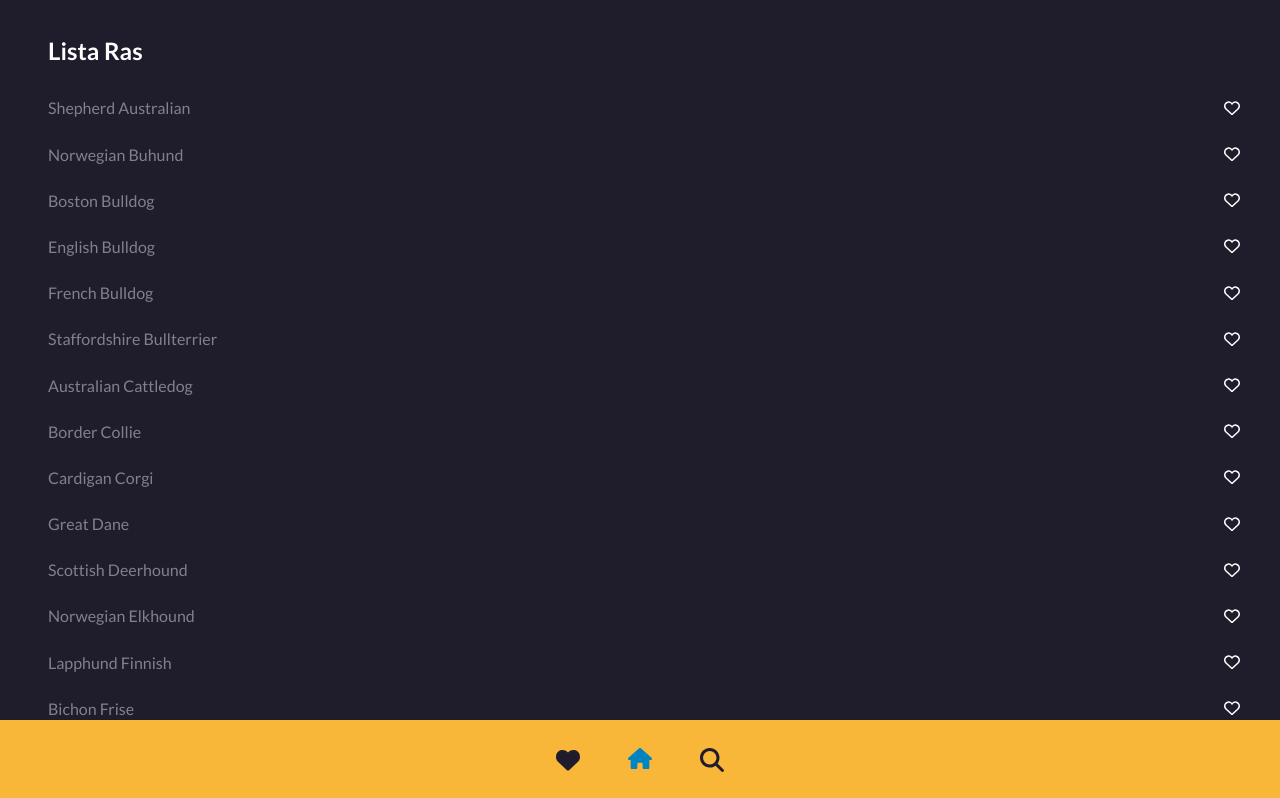
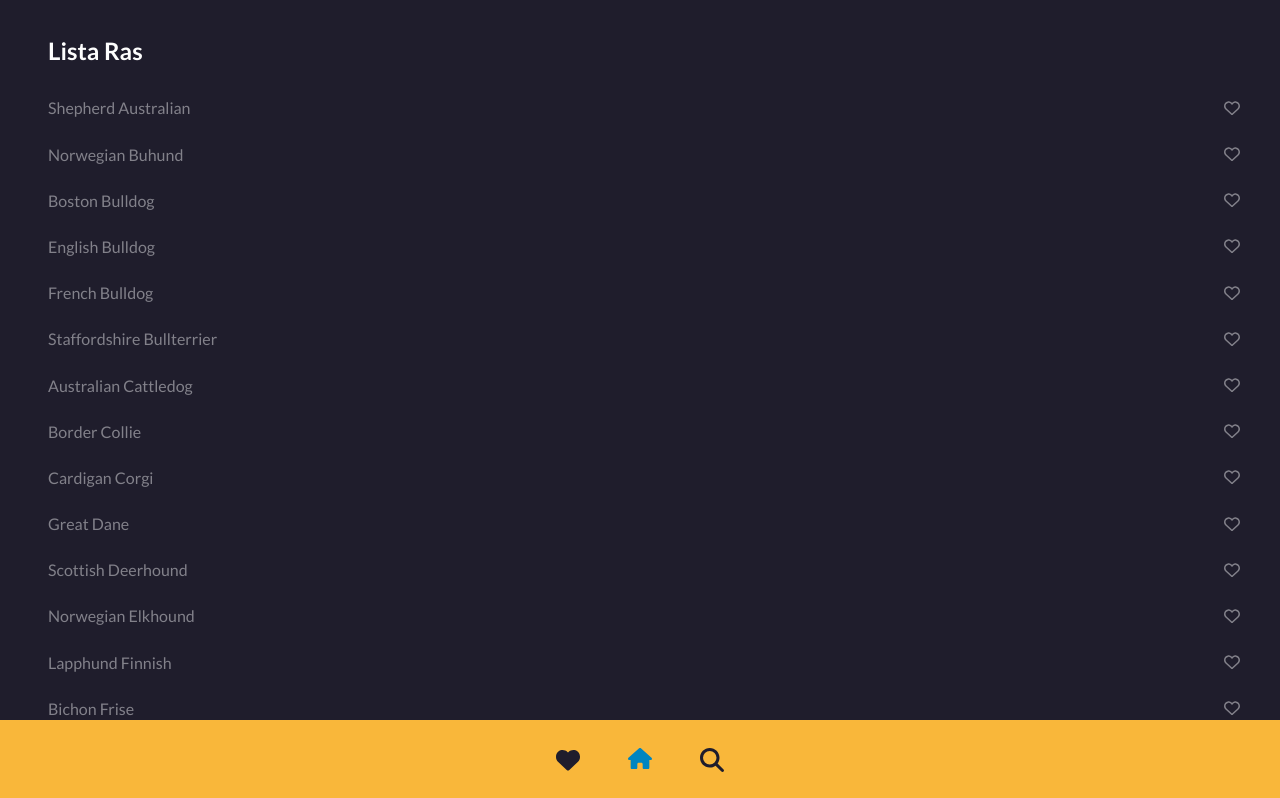
Before and after one commit to Kuba429/woof, a React (Vite) app: page / in a window 1280 px wide. Shown: the top 798 px of the page. Built offline with nearby package versions, Linux system fonts and the light colour scheme.

Commit message:
lepszy kolor ikon serduszek

```diff
--- a/src/components/BreedList.module.scss
+++ b/src/components/BreedList.module.scss
@@ -36,7 +36,10 @@
 	}
 }
 .inactive {
-	fill: #fff;
+	fill: var(--text-secondary);
+	&:hover {
+		fill: var(--text-primary);
+	}
 }
 .active {
 	fill: #fe7272;
--- a/src/components/BreedList.tsx
+++ b/src/components/BreedList.tsx
@@ -59,7 +59,7 @@ function LikeIcon({ active }: { active: boolean }) {
 				height="1em"
 				viewBox="0 0 512 512"
 				className={styles.active}
-				style={{ opacity: active ? 1 : 0 }}
+				style={{ opacity: active ? 1 : 0, zIndex: active ? 10 : -10 }}
 			>
 				<path d="M47.6 300.4L228.3 469.1c7.5 7 17.4 10.9 27.7 10.9s20.2-3.9 27.7-10.9L464.4 300.4c30.4-28.3 47.6-68 47.6-109.5v-5.8c0-69.9-50.5-129.5-119.4-141C347 36.5 300.6 51.4 268 84L256 96 244 84c-32.6-32.6-79-47.5-124.6-39.9C50.5 55.6 0 115.2 0 185.1v5.8c0 41.5 17.2 81.2 47.6 109.5z" />
 			</svg>
```
